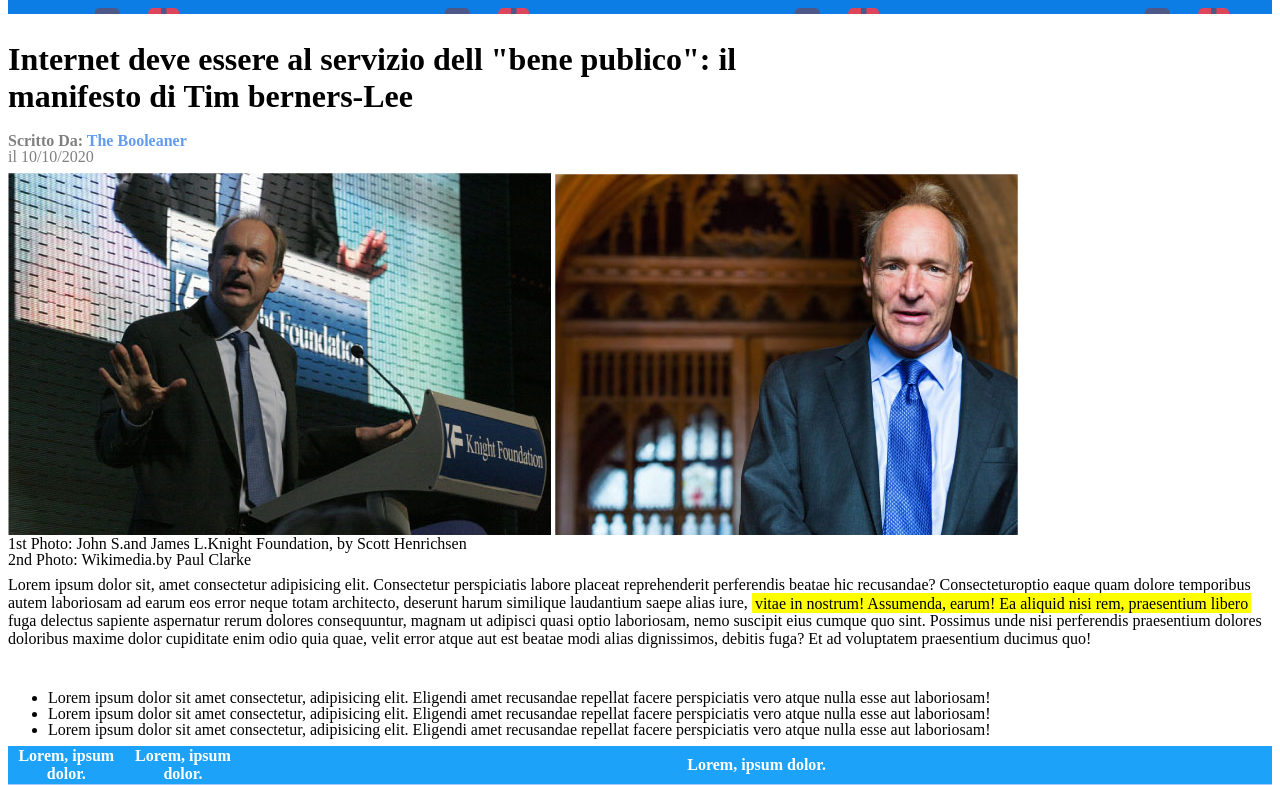
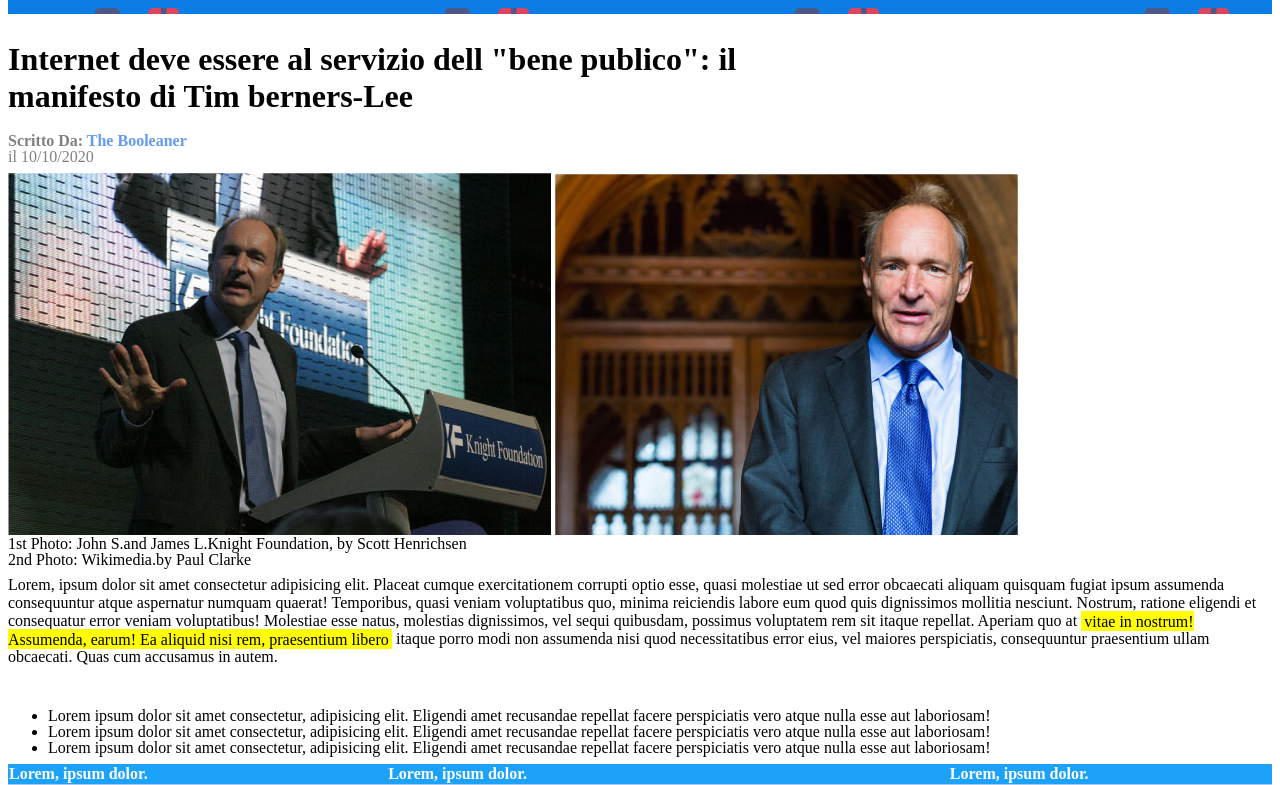
Before and after one commit to Mahdavi3649/html-css-booleaner, a plain HTML site: page index.html in a window 1280 px wide. Shown: the part 114-899 px from the top of the page. Drawn offline with Linux system fonts and the light colour scheme.

Commit message:
final commit

```diff
--- a/index.html
+++ b/index.html
@@ -20,28 +20,15 @@
             <p class="scritto"><strong>Scritto Da: </strong><span class="author"><strong>The Booleaner</strong></span></p>
             <p class="scritto">il 10/10/2020</p>
         </section>
-        <section>
+
             <img src="img/tim-1.jpg" alt="First Tim">
             <img src="img/tim-2.jpg" alt="Second Tim">
             <p class="des-line">1st Photo: John S.and James L.Knight Foundation, by Scott Henrichsen</p>
             <p class="des-line">2nd Photo: Wikimedia.by Paul Clarke</p>
-        </section>
-        <section>
-            <p>Lorem ipsum dolor sit, amet consectetur adipisicing elit. Consectetur
-                 perspiciatis labore placeat reprehenderit perferendis beatae hic
-                  recusandae? Consecteturoptio eaque quam
-                       dolore temporibus autem laboriosam ad earum eos error
-                        neque totam architecto, deserunt harum similique laudantium
-                        saepe alias iure,  <span class="simple-highlight">vitae in nostrum! Assumenda, earum! Ea aliquid
-                            nisi rem, praesentium libero</span> fuga delectus sapiente aspernatur rerum
-                        dolores consequuntur, magnam ut adipisci quasi optio laboriosam, nemo
-                        suscipit eius cumque quo sint. Possimus unde nisi perferendis praesentium
-                         dolores doloribus maxime dolor cupiditate enim odio quia quae, velit
-                          error atque aut est beatae modi alias dignissimos, debitis fuga?
-                          Et ad voluptatem praesentium ducimus quo!</p>
+
+            <p>Lorem, ipsum dolor sit amet consectetur adipisicing elit. Placeat cumque exercitationem corrupti optio esse, quasi molestiae ut sed error obcaecati aliquam quisquam fugiat ipsum assumenda consequuntur atque aspernatur numquam quaerat! Temporibus, quasi veniam voluptatibus quo, minima reiciendis labore eum quod quis dignissimos mollitia nesciunt. Nostrum, ratione eligendi et consequatur error veniam voluptatibus! Molestiae esse natus, molestias dignissimos, vel sequi quibusdam, possimus voluptatem rem sit itaque repellat. Aperiam quo at <span class="simple-highlight">vitae in nostrum! Assumenda, earum! Ea aliquid
+                nisi rem, praesentium libero</span> itaque porro modi non assumenda nisi quod necessitatibus error eius, vel maiores perspiciatis, consequuntur praesentium ullam obcaecati. Quas cum accusamus in autem.</p>
             <br>
-        </section>
-
         <section class="list">
             <ul>
                 <li> <p>Lorem ipsum dolor sit amet consectetur, adipisicing elit. Eligendi amet recusandae repellat facere perspiciatis vero atque nulla esse aut laboriosam!</p> </li>
@@ -54,16 +41,16 @@
             <table>
                 <thead>
                     <tr class="row-head">
-                        <th>Lorem, ipsum dolor.</th>
-                        <th>Lorem, ipsum dolor.</th>
-                        <th>Lorem, ipsum dolor.</th>
+                        <th class="coloumn-small">Lorem, ipsum dolor.</th>
+                        <th class="coloumn-small">Lorem, ipsum dolor.</th>
+                        <th class="coloumn-big">Lorem, ipsum dolor.</th>
                     </tr>
                 </thead>
                 <tbody>
                     <tr class="color-row">
                         <td>Lorem, ipsum dolor.</td>
                         <td>Lorem, ipsum dolor.</td>
-                        <td class="coloumn-text">Lorem, ipsum dolor sit amet consectetur adipisicing elit. Quaerat, eum quae alias tempore ullam earum provident, vel, ad consequuntur tenetur nisi ab deserunt pariatur beatae sed aspernatur. Nesciunt, quasi tempore.</td>
+                        <td>Lorem, ipsum dolor sit amet consectetur adipisicing elit. Quaerat, eum quae alias tempore ullam earum provident, vel, ad consequuntur tenetur nisi ab deserunt pariatur beatae sed aspernatur. Nesciunt, quasi tempore.</td>
                     </tr>
                     <tr>
                         <td>Lorem, ipsum dolor.</td>
--- a/style.css
+++ b/style.css
@@ -31,10 +31,14 @@ h1 {
 }
 
 .list {
-  margin-left: 0%;
   line-height: 0%;
+  margin: auto;
 }
 
+.coloumn-small {
+  width: 30%;
+  text-align: left;
+}
 .row-head {
   background-color: #159ffaf6;
   color: white;
```
